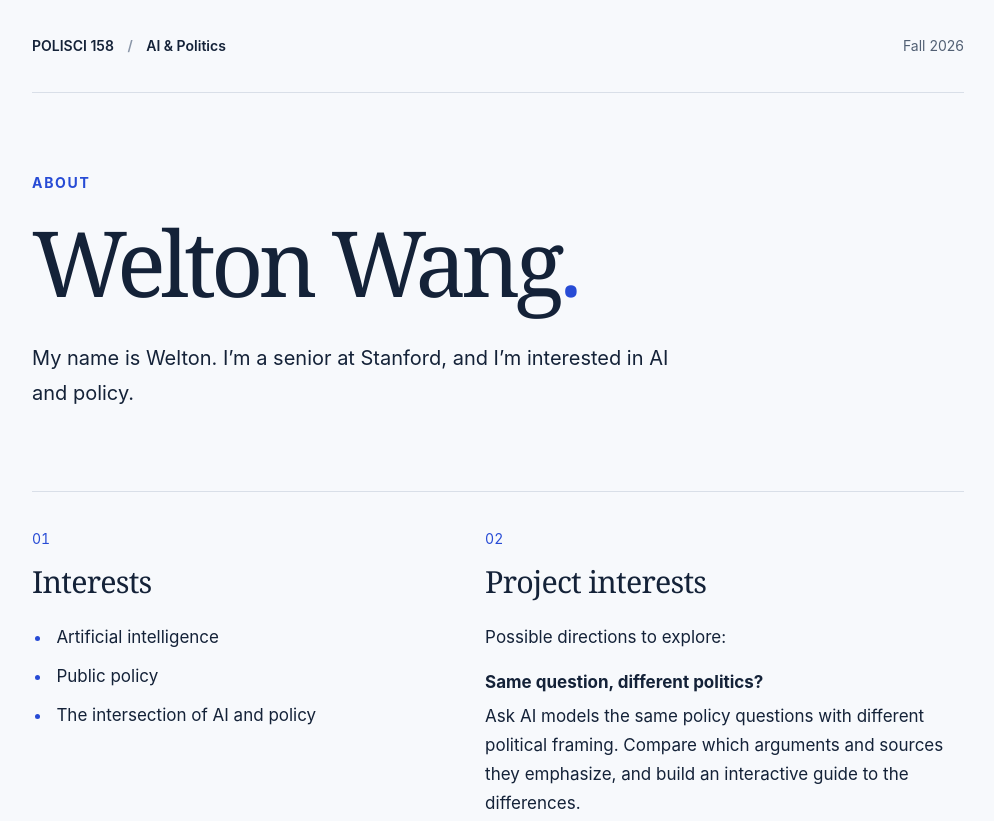
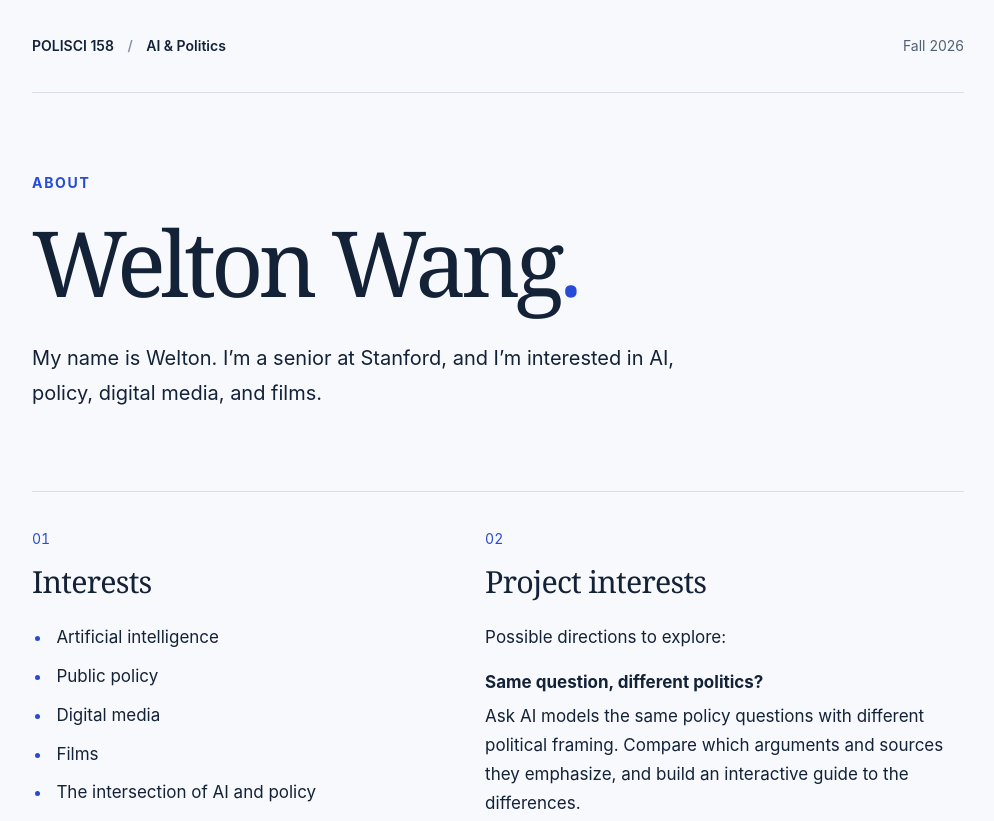
Before and after one commit to WeltonWang02/WeltonWang02.github.io, a plain HTML site: page index.html in a window 1280 px wide. Shown: the top 821 px of the page, without its empty margins (142-1136 px from the left). Drawn offline with Linux system fonts and the light colour scheme.

Commit message:
Add digital media and films to personal interests

```diff
--- a/index.html
+++ b/index.html
@@ -21,13 +21,13 @@
       <section class="intro" id="about" aria-labelledby="name">
         <p class="eyebrow">About</p>
         <h1 id="name">Welton Wang<span aria-hidden="true">.</span></h1>
-        <p class="bio">My name is Welton. I’m a senior at Stanford, and I’m interested in AI and policy.</p>
+        <p class="bio">My name is Welton. I’m a senior at Stanford, and I’m interested in AI, policy, digital media, and films.</p>
       </section>
       <div class="details">
         <section aria-labelledby="interests-title">
           <p class="section-number" aria-hidden="true">01</p>
           <h2 id="interests-title">Interests</h2>
-          <div id="interests-content"><ul><li>Artificial intelligence</li><li>Public policy</li><li>The intersection of AI and policy</li></ul></div>
+          <div id="interests-content"><ul><li>Artificial intelligence</li><li>Public policy</li><li>Digital media</li><li>Films</li><li>The intersection of AI and policy</li></ul></div>
         </section>
         <section aria-labelledby="projects-title">
           <p class="section-number" aria-hidden="true">02</p>
```
